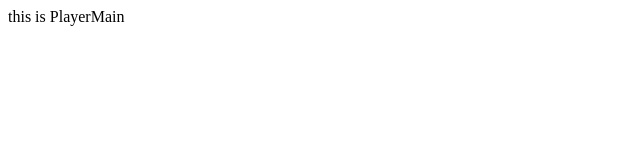
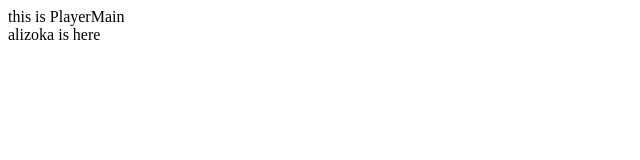
Before and after one commit to AliZok/MusicBaz, a Nuxt app: page / in a window 1280 px wide. Shown: the top 160 px of the page, without its empty margins (0-640 px from the left). Built offline with nearby package versions, Linux system fonts and the light colour scheme.

Commit message:
store init

```diff
--- a/components/PlayerMain/index.vue
+++ b/components/PlayerMain/index.vue
@@ -1,9 +1,12 @@
 <template>
     <div class="PlayerMain">
         this is PlayerMain
+        <div>
+            {{ storeSimple.name }}
+        </div>
     </div>
 </template>
 
 <script setup>
-
+import storeSimple from "@/store/storeSimple"
 </script>
--- /dev/null
+++ b/store/storeSimple.js
@@ -0,0 +1,5 @@
+const storeSimple = {
+    name:"alizoka is here"
+}
+
+export default storeSimple
```
